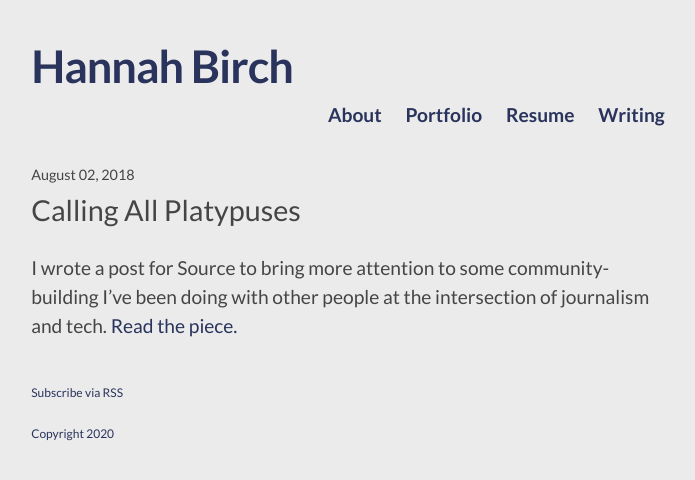
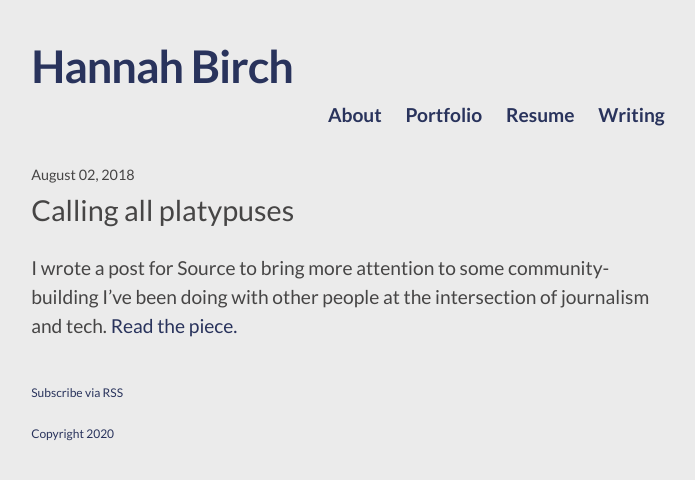
Before and after one commit to hannah-birch/hannah-birch.github.io, a Jekyll site: the page built from _posts/2018-08-02-calling-all-platypuses.md, in a window 1280 px wide. Shown: the top 480 px of the page, without its empty margins (292-987 px from the left). Built offline with Jekyll 4.4.1, drawn with Linux system fonts in a browser that asks for light colours; nearby versions of some CDN libraries.

```diff
--- a/_posts/2018-08-02-calling-all-platypuses.md
+++ b/_posts/2018-08-02-calling-all-platypuses.md
@@ -1,13 +1,13 @@
 ---
 layout: post
 date: 2018-08-02
-title: Calling All Platypuses
+title: Calling all platypuses
 outlet: Source
 summary: "You’re at the intersection of editorial, code, design, and product, and we’re looking for you."
 source-url: https://source.opennews.org/articles/calling-all-platypuses/
 category: Writing
 ---
 
-## Calling All Platypuses
+## Calling all platypuses
 
 I wrote a post for Source to bring more attention to some community-building I’ve been doing with other people at the intersection of journalism and tech. [Read the piece.](https://source.opennews.org/articles/calling-all-platypuses/)
```
Also changed, not shown: _posts/2017-09-05-social-engineering-in-newsrooms-with-hamilton-and-burr.md (renamed from _posts/2019-09-05-social-engineering-in-newsrooms-with-hamilton-and-burr.md, +1 -1 lines), 5 other files.
